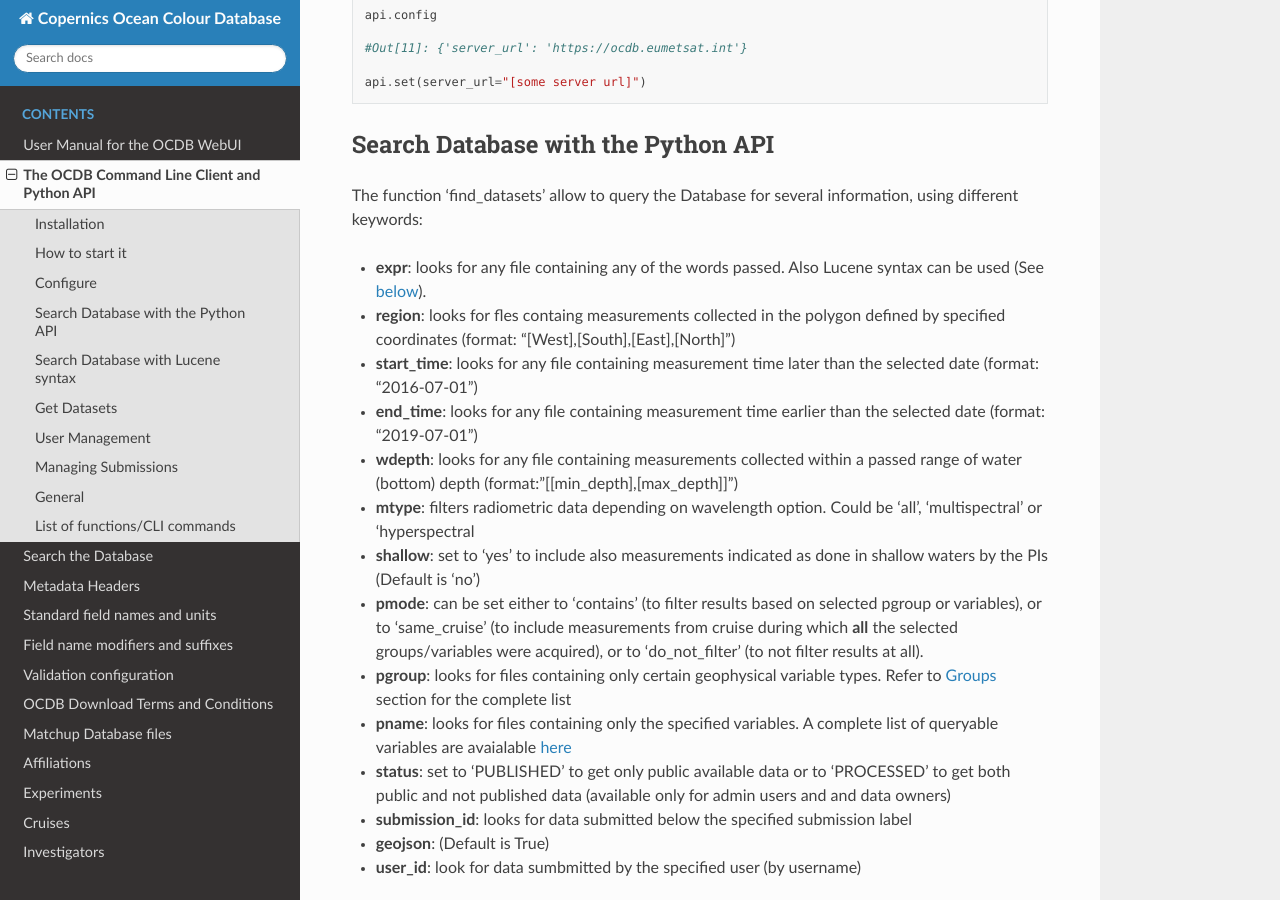
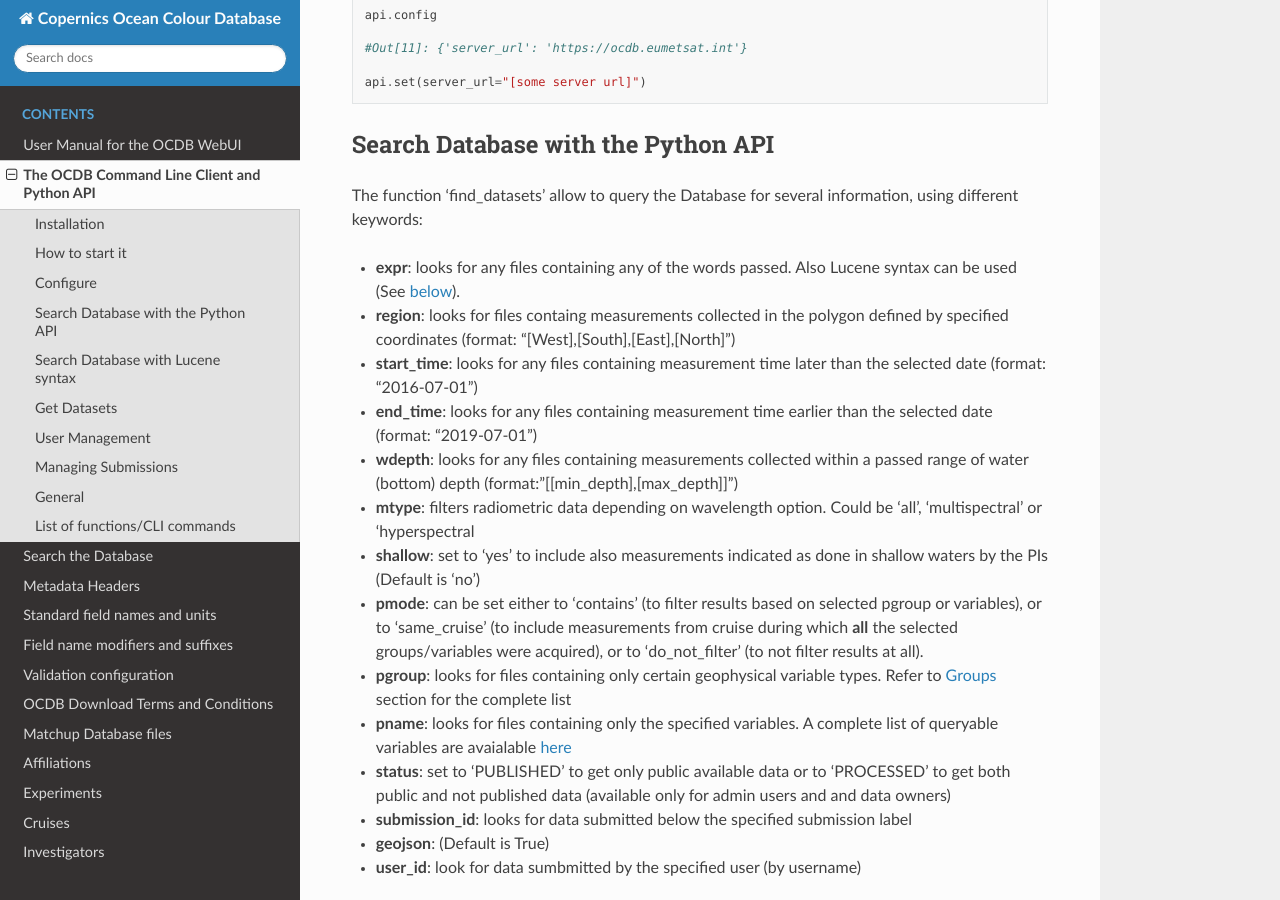
Before and after one commit to javierconcha/ocdb-docs, a Sphinx documentation site: the page built from docs/source/ocdb-api-cli.md, in a window 1280 px wide and 900 px high, scrolled down 1816 px. Built offline with Sphinx 7.4.7 and the Read the Docs theme 2.0.0, drawn with Linux system fonts in a browser that asks for light colours.

Commit message:
Update ocdb-api-cli.md

```diff
--- a/docs/source/ocdb-api-cli.md
+++ b/docs/source/ocdb-api-cli.md
@@ -97,11 +97,11 @@ api.set(server_url="[some server url]")
 ## Search Database with the Python API
 
 The function 'find_datasets' allow to query the Database for several information, using different keywords:
-- __expr__: looks for any file containing any of the words passed. Also Lucene syntax can be used (See [below](ocdb-api-cli.md#search-database-with-lucene-syntax)).
-- __region__: looks for fles containg measurements collected in the polygon defined by specified coordinates (format: "[West],[South],[East],[North]")
-- __start_time__: looks for any file containing measurement time later than the selected date (format: "2016-07-01")
-- __end_time__: looks for any file containing measurement time earlier than the selected date (format: "2019-07-01")
-- __wdepth__: looks for any file containing measurements collected within a passed range of water (bottom) depth (format:"[[min_depth],[max_depth]]")
+- __expr__: looks for any files containing any of the words passed. Also Lucene syntax can be used (See [below](ocdb-api-cli.md#search-database-with-lucene-syntax)).
+- __region__: looks for files containg measurements collected in the polygon defined by specified coordinates (format: "[West],[South],[East],[North]")
+- __start_time__: looks for any files containing measurement time later than the selected date (format: "2016-07-01")
+- __end_time__: looks for any files containing measurement time earlier than the selected date (format: "2019-07-01")
+- __wdepth__: looks for any files containing measurements collected within a passed range of water (bottom) depth (format:"[[min_depth],[max_depth]]")
 - __mtype__: filters radiometric data depending on wavelength option. Could be 'all', 'multispectral' or 'hyperspectral
 - __shallow__: set to 'yes' to include also measurements indicated as done in shallow waters by the PIs (Default is 'no')
 - __pmode__: can be set either to 'contains' (to filter results based on selected pgroup or variables), or to 'same_cruise' (to include measurements from cruise during which __all__ the selected groups/variables were acquired), or to 'do_not_filter' (to not filter results at all).
```
